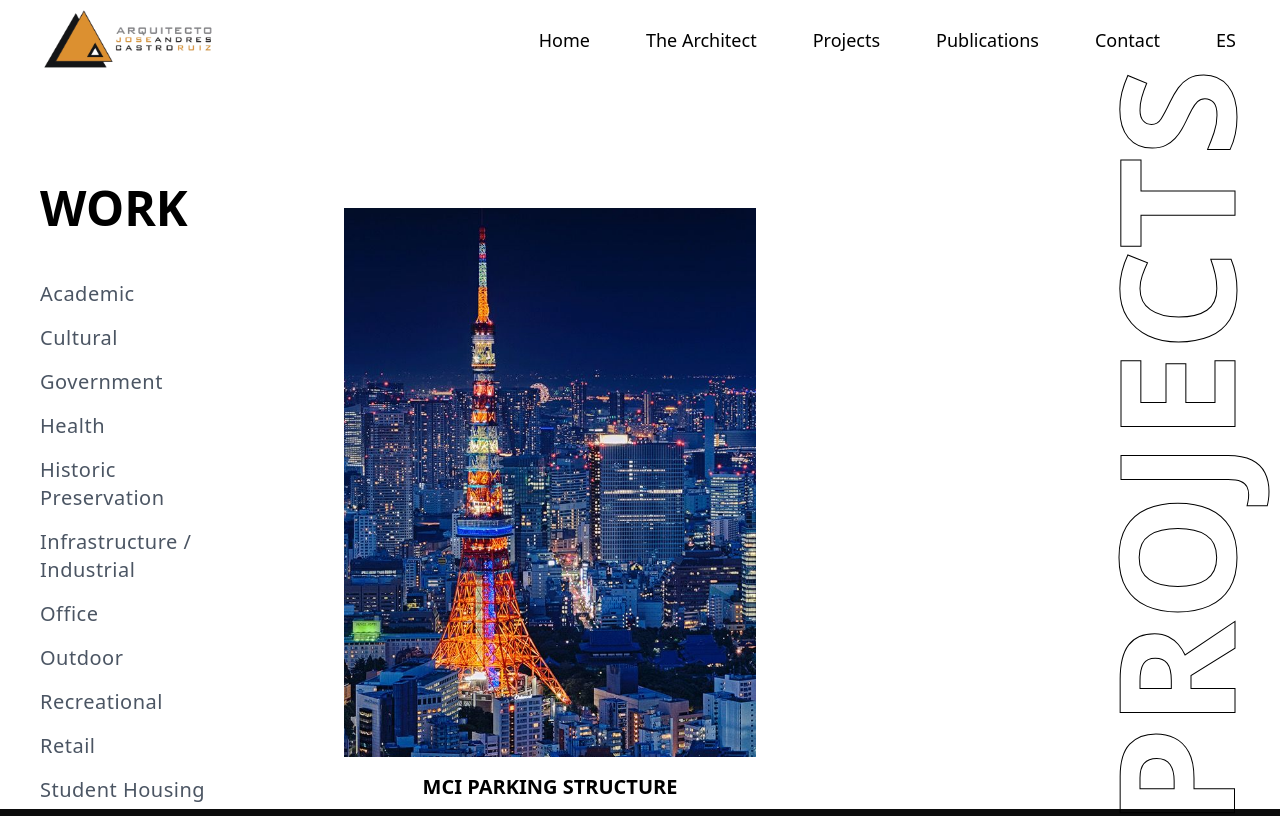
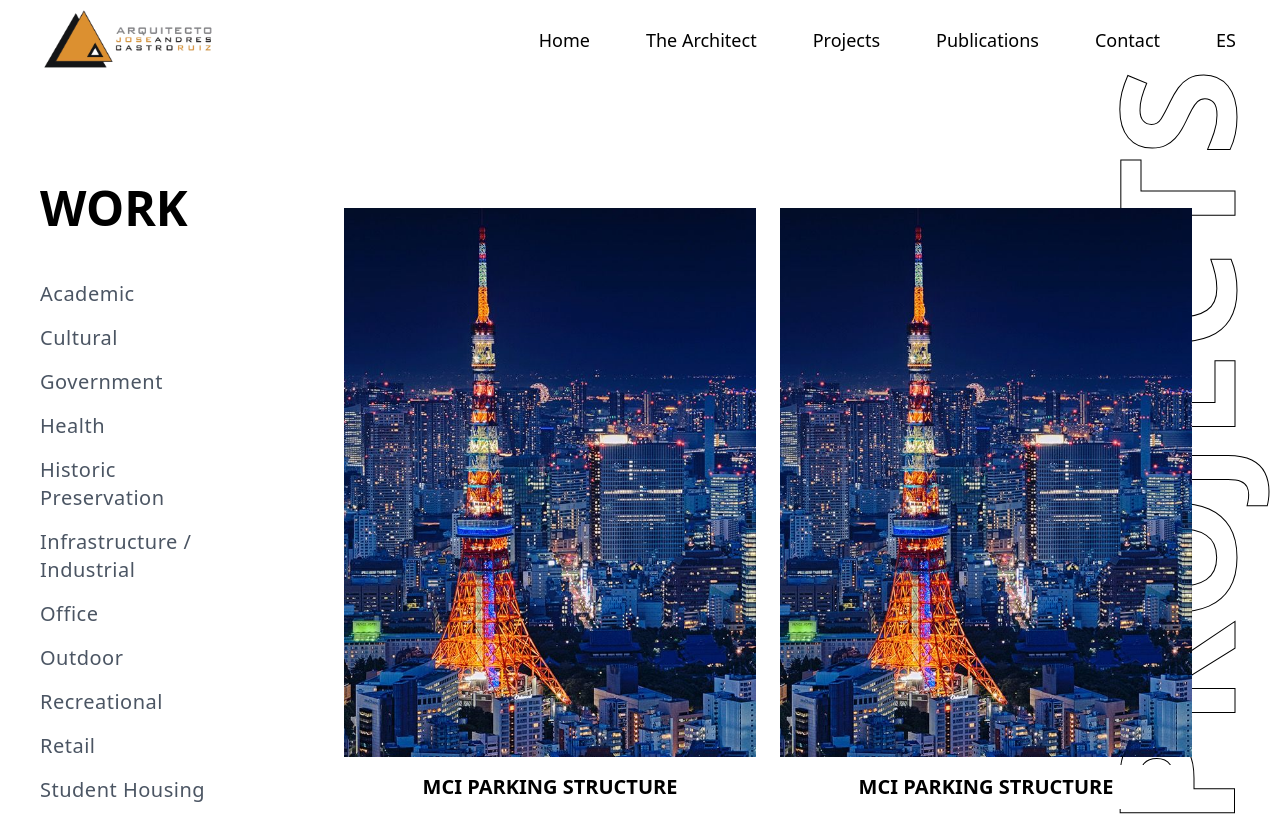
Before and after one commit to botflowlab/AndresCastroWebsite, a React (Vite) app: page /proyectos in a window 1280 px wide. Shown: the top 816 px of the page. Built offline with nearby package versions, Linux system fonts and the light colour scheme; a web font is replaced by a local one.

Commit message:
Updated ProjectGrid.jsx

```diff
--- a/src/pages/projects/ProjectGrid.jsx
+++ b/src/pages/projects/ProjectGrid.jsx
@@ -1,6 +1,10 @@
 import ProjectCard from './ProjectCard';
 
 const projects = [
+  { title: 'MCI Parking Structure', image: '/images/placeholder.jpg' },
+  { title: 'MCI Parking Structure', image: '/images/placeholder.jpg' },
+  { title: 'MCI Parking Structure', image: '/images/placeholder.jpg' },
+  { title: 'MCI Parking Structure', image: '/images/placeholder.jpg' },
   { title: 'MCI Parking Structure', image: '/images/placeholder.jpg' },
   // Add more as needed
 ];
```
